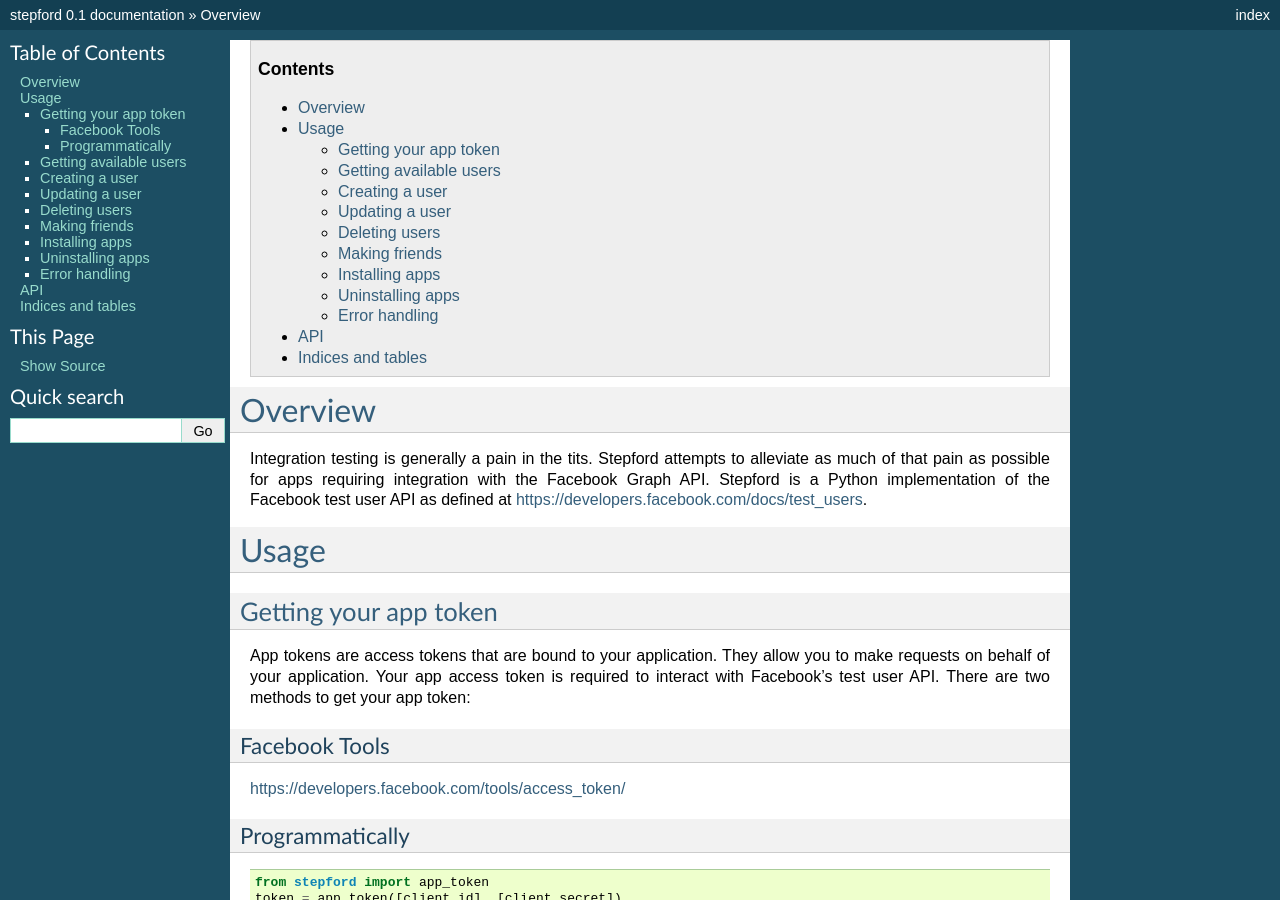
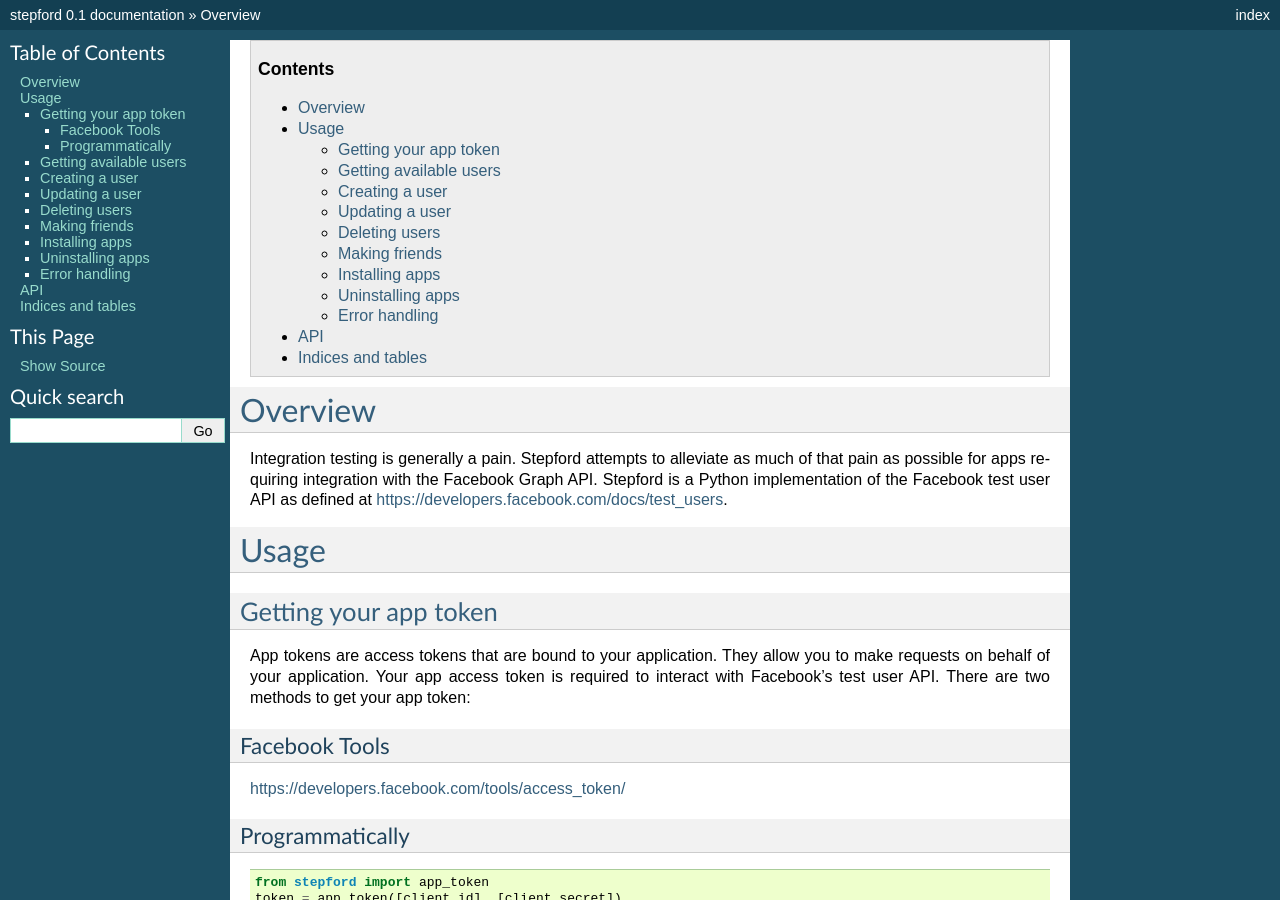
Before and after one commit to Demonware/stepford, a Sphinx documentation site: the page built from docs/index.rst, in a window 1280 px wide and 900 px high. Built offline with Sphinx 7.4.7, drawn with Linux system fonts in a browser that asks for light colours.

Commit message:
updated overview to be a little more, err, politically correct

```diff
--- a/docs/index.rst
+++ b/docs/index.rst
@@ -4,7 +4,7 @@
 Overview
 ========
 
-Integration testing is generally a pain in the tits. Stepford attempts to
+Integration testing is generally a pain. Stepford attempts to
 alleviate as much of that pain as possible for apps requiring integration
 with the Facebook Graph API. Stepford is a Python implementation of the
 Facebook test user API as defined at https://developers.facebook.com/docs/test_users.
```
Also changed, not shown: 1 other file.
